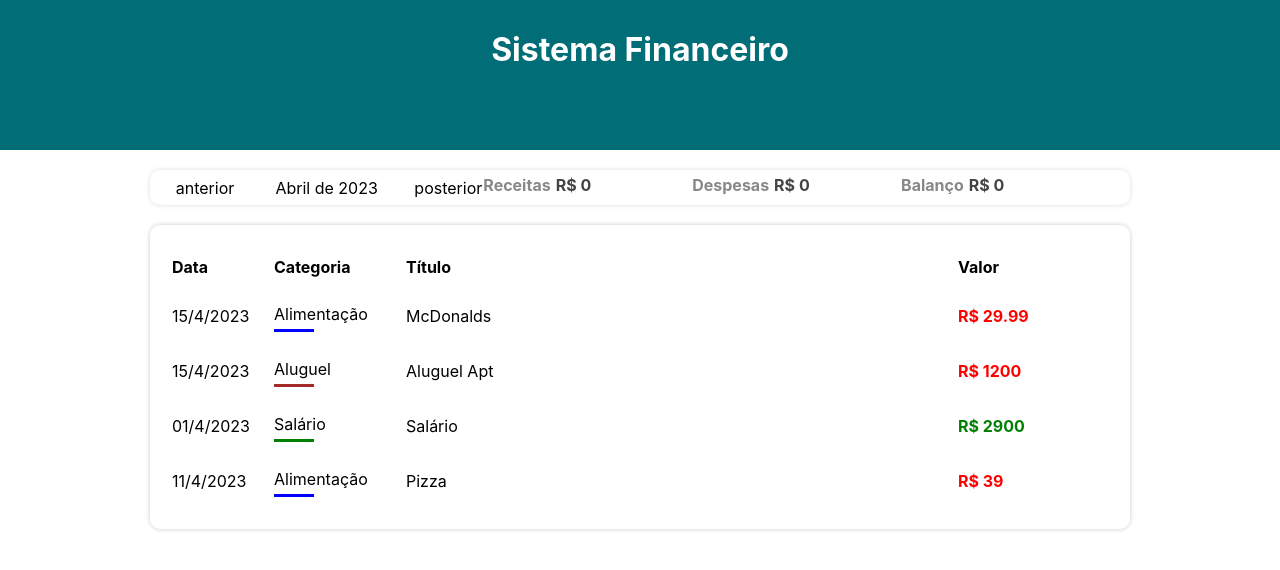
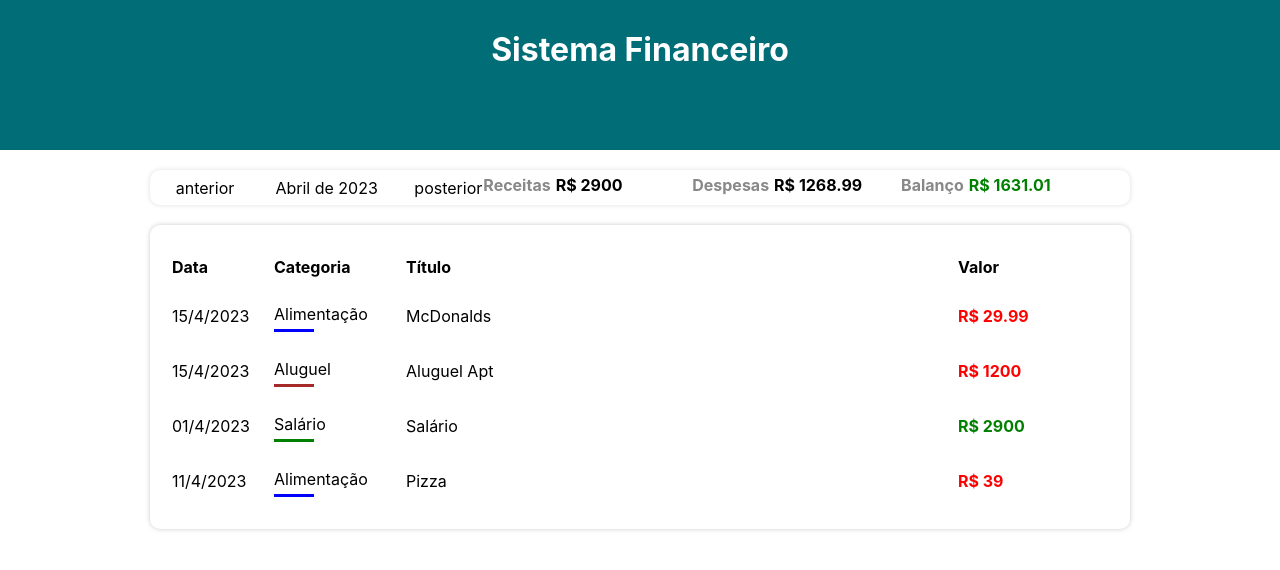
Before and after one commit to Mateus1508/finance-app-front, a React (Vite) app: page / in a window 1280 px wide. Shown: the top 570 px of the page. Built offline with nearby package versions, Linux system fonts and the light colour scheme.

Commit message:
:add: info Area

```diff
--- a/src/App.tsx
+++ b/src/App.tsx
@@ -15,9 +15,27 @@
   const [income, setIncome] = useState(0)
   const [expense, setExpense] = useState(0)
   const list = items;
+
   useEffect(() => {
     setFilteredList(filterListByMonth(list, currentMonth));
   },[list,currentMonth]);
+
+  useEffect(() => {
+    let incomeCount = 0;
+    let expenseCount = 0;
+
+    for(let i in filteredList) {
+      if(categories[filteredList[i].category].expense) {
+        expenseCount += filteredList[i].value;
+      }
+      else {
+        incomeCount += filteredList[i].value;
+      }
+    }
+
+      setIncome(incomeCount);
+      setExpense(expenseCount);
+  },[filteredList])
 
   const handleMonthChange = (newMonth: string) => {
     setCurrentMonth(newMonth);
--- a/src/components/InfoArea/index.tsx
+++ b/src/components/InfoArea/index.tsx
@@ -33,9 +33,19 @@
                 <C.MonthArrow onClick={handleNextMonth}>posterior</C.MonthArrow>
             </C.MonthArea>
             <C.ResumeArea>
-                <ResumeItem title="Receitas" value={income}/>
-                <ResumeItem title="Despesas" value={expense}/>
-                <ResumeItem title="Balanço" value={income - expense}/>
+                <ResumeItem
+                    title="Receitas"
+                    value={income}
+
+                    />
+                <ResumeItem
+                    title="Despesas"
+                    value={expense}/>
+                <ResumeItem
+                    title="Balanço"
+                    value={income - expense}
+                    color={(income - expense) < 0 ? 'red' : 'green'}
+                    />
             </C.ResumeArea>
         </C.Container>
     );
--- a/src/components/ResumeItem/index.tsx
+++ b/src/components/ResumeItem/index.tsx
@@ -3,13 +3,14 @@
 type Props = {
     title: string;
     value: number;
+    color?: string;
 }
 
-export const ResumeItem = ({title, value}: Props) => {
+export const ResumeItem = ({title, value, color}: Props) => {
     return (
         <C.Container>
             <C.Title>{title}</C.Title>
-            <C.Info>R$ {value}</C.Info>
+            <C.Info color={color} >R$ {value}</C.Info>
         </C.Container>
     );
 }
--- a/src/components/ResumeItem/styles.ts
+++ b/src/components/ResumeItem/styles.ts
@@ -13,8 +13,8 @@
     margin-bottom: 5px;
 `;
 
-export const Info = styled.div`
+export const Info = styled.div<{ color?: string }>`
     text-align: center;
     font-weight: bold;
-    color: #444;
+    color: ${props => props.color};
 `;
```
